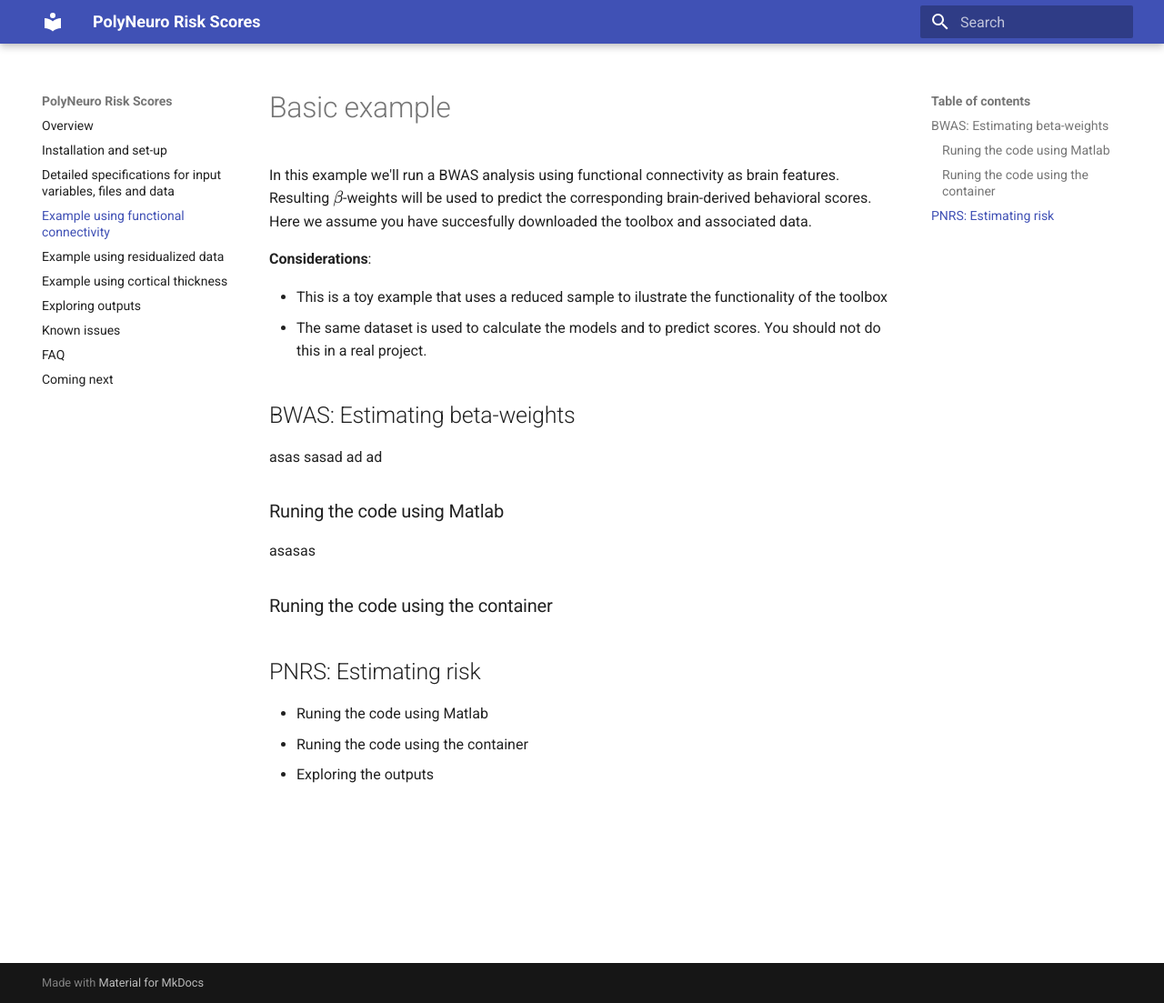
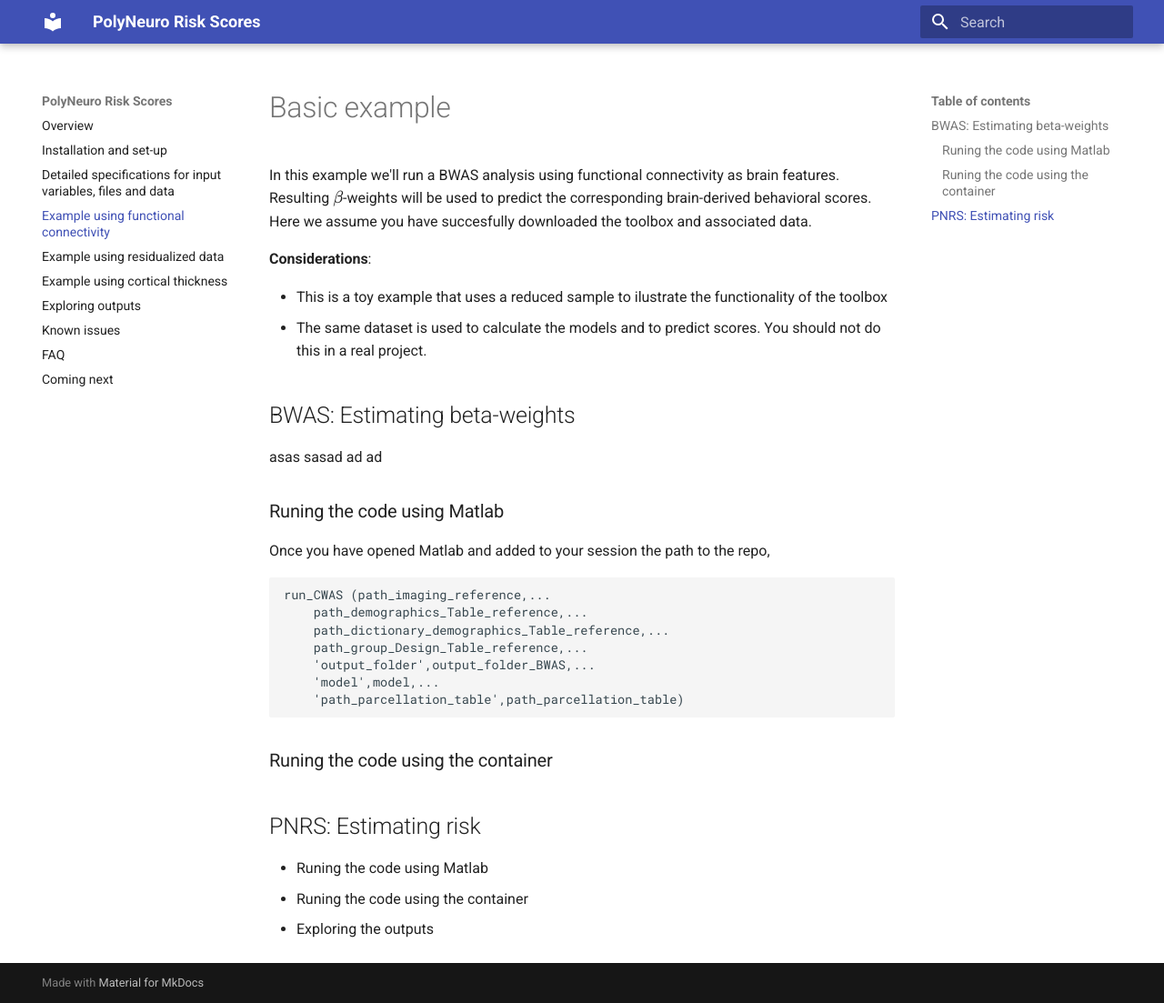
Before and after one commit to omiranda/polyneuro_risk_score, an MkDocs documentation site: the page built from docs/basic_example.md, in a window 1280 px wide and 1103 px high. Shown: the whole window at 91% size. Built offline with MkDocs 1.6.1 and Material for MkDocs 9.7.7, drawn with Linux system fonts in a browser that asks for light colours; formulas are drawn with MathJax 3; old or Windows-style settings are respelled for this version of MkDocs.

Commit message:
Update basic_example.md

````diff
--- a/docs/basic_example.md
+++ b/docs/basic_example.md
@@ -12,7 +12,19 @@ In this example we'll run a BWAS analysis using functional connectivity as brain
 ## BWAS: Estimating beta-weights
 asas sasad ad ad
 ### Runing the code using Matlab
-asasas
+Once you have opened Matlab and added to your session the path to the repo,
+
+```Matlab
+run_CWAS (path_imaging_reference,...
+    path_demographics_Table_reference,...
+    path_dictionary_demographics_Table_reference,...
+    path_group_Design_Table_reference,...
+    'output_folder',output_folder_BWAS,...
+    'model',model,...
+    'path_parcellation_table',path_parcellation_table)
+```
+
+
 ### Runing the code using the container
 
 
````
